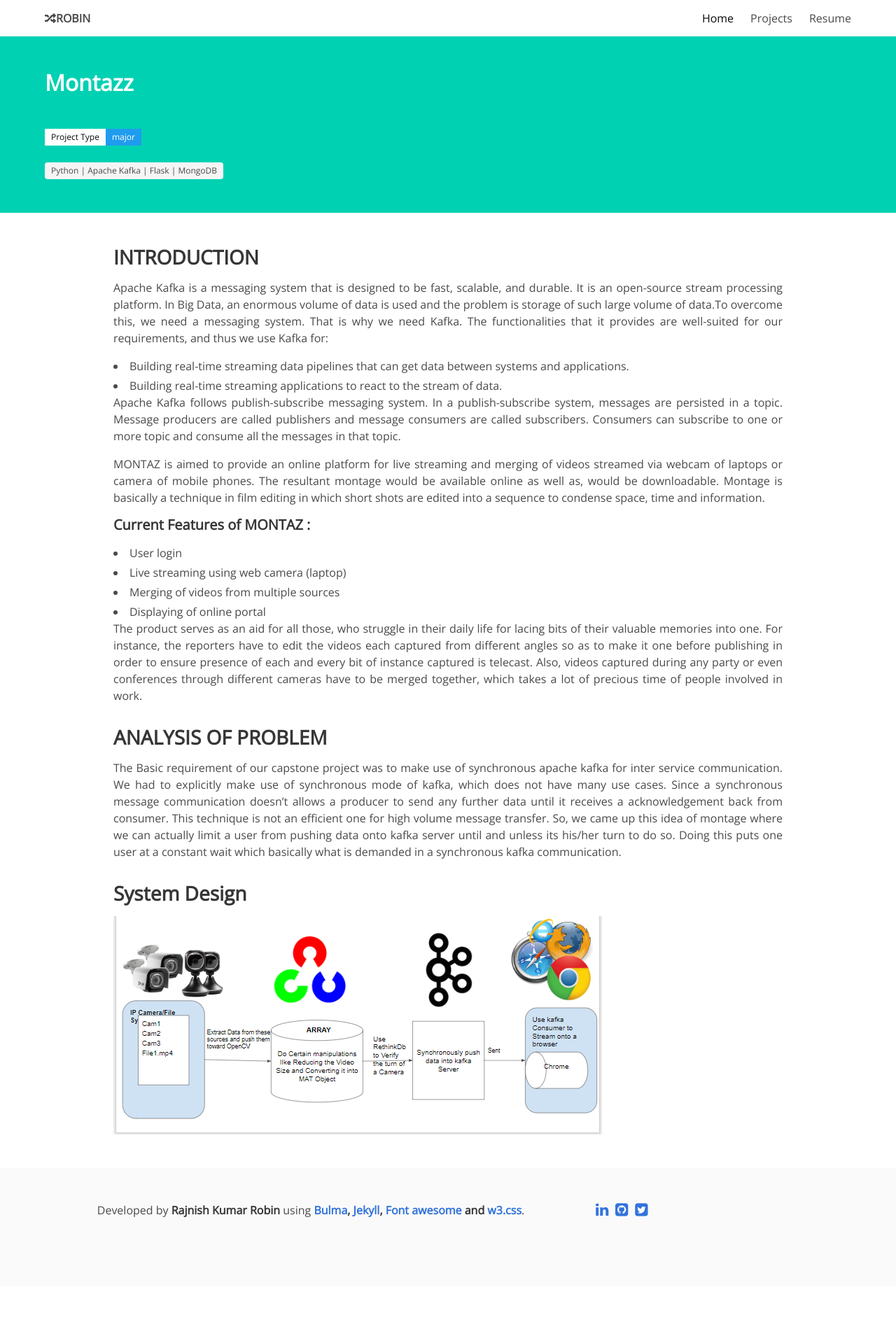
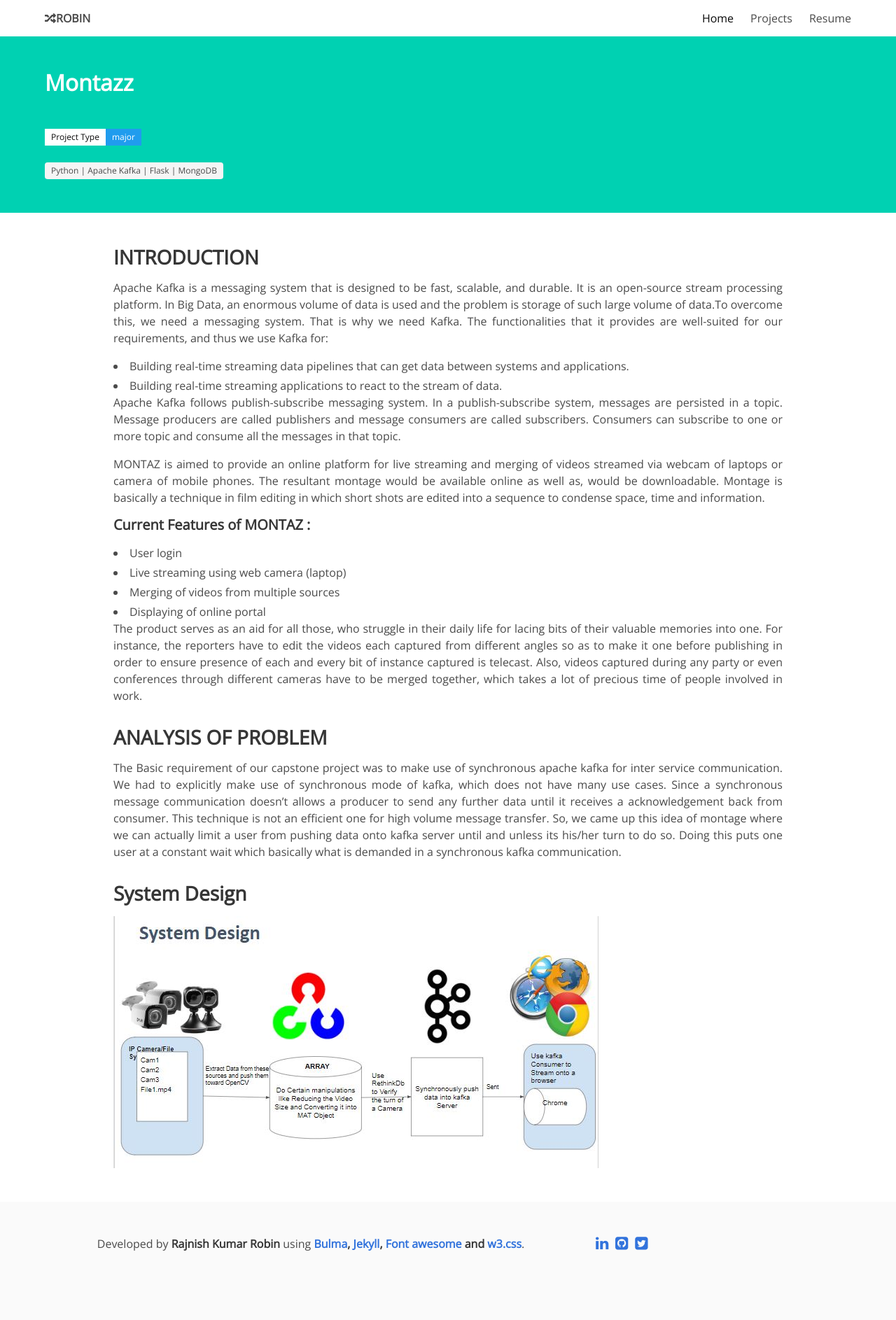
Before and after one commit to BeBinaries/bebinaries.github.io, a Jekyll site: the page built from _posts/projects/major/2018-07-27-montazz.md, in a window 1280 px wide. Shown: the whole page at 70% size. Built offline with Jekyll 4.4.1, drawn with Linux system fonts in a browser that asks for light colours; nearby versions of some CDN libraries; before the commit the page ends 1838 px from its top, so only the background shows below that.

Commit message:
png to jpg

```diff
--- a/_posts/projects/major/2018-07-27-montazz.md
+++ b/_posts/projects/major/2018-07-27-montazz.md
@@ -36,4 +36,4 @@
 The Basic requirement of our capstone project was to make use of synchronous apache kafka for inter service communication. We had to explicitly make use of synchronous mode of kafka, which does not have many use cases. Since a synchronous message communication doesn’t allows a producer to send any further data until it receives a acknowledgement back from consumer. This technique is not an efficient one for high volume message transfer. So, we came up this idea of montage where we can actually limit a user from pushing data onto kafka server until and unless its his/her turn to do so. Doing this puts one user at a constant wait which basically what is demanded in a synchronous kafka communication.
 
 <h2> System Design</h2>
-<img src="/montaz_system.png" alt="png format not available" />
+<img src="/montaz_system.jpg" alt="png format not available" />
```
Also changed, not shown: montaz_system.JPG (added).
